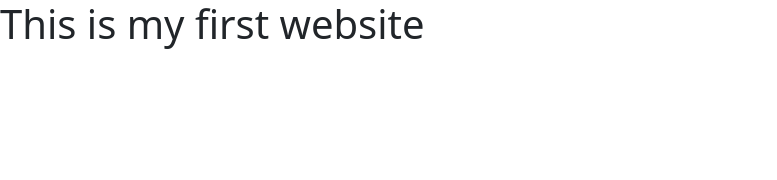
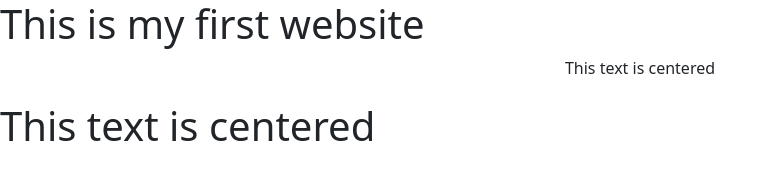
Before and after one commit to LeftClickMage/myepicwebsite, a plain HTML site: page index.html in a window 1280 px wide. Shown: the whole page, without its empty margins (0-777 px from the left). Drawn offline with nearby package versions, Linux system fonts and the light colour scheme.

Commit message:
Update index.html

```diff
--- a/index.html
+++ b/index.html
@@ -7,6 +7,10 @@
   </head>
   <body>
     <h1>This is my first website</h1>
+
+    <p class="text-center">This text is centered</p>
+    <p class="fs-1">This text is centered</p>
+
   </body>
   <script>
     document.addEventListener('contextmenu', function(event) {
```
